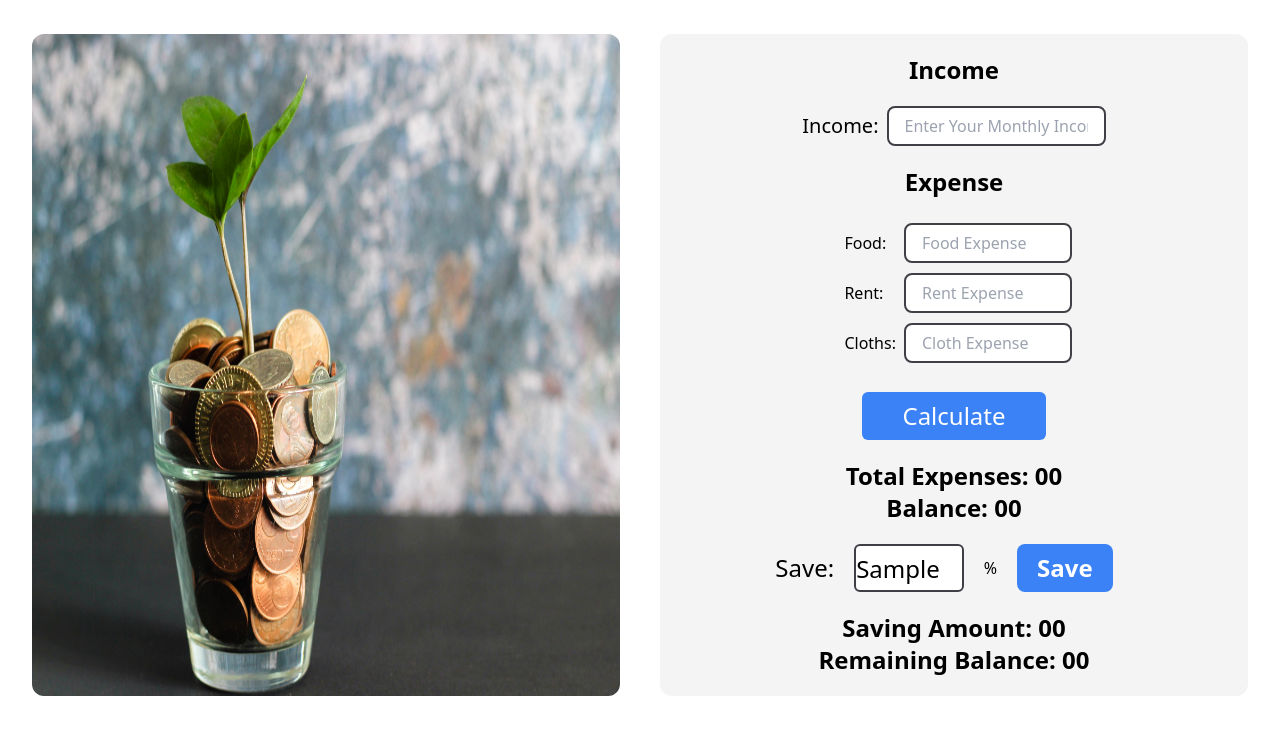
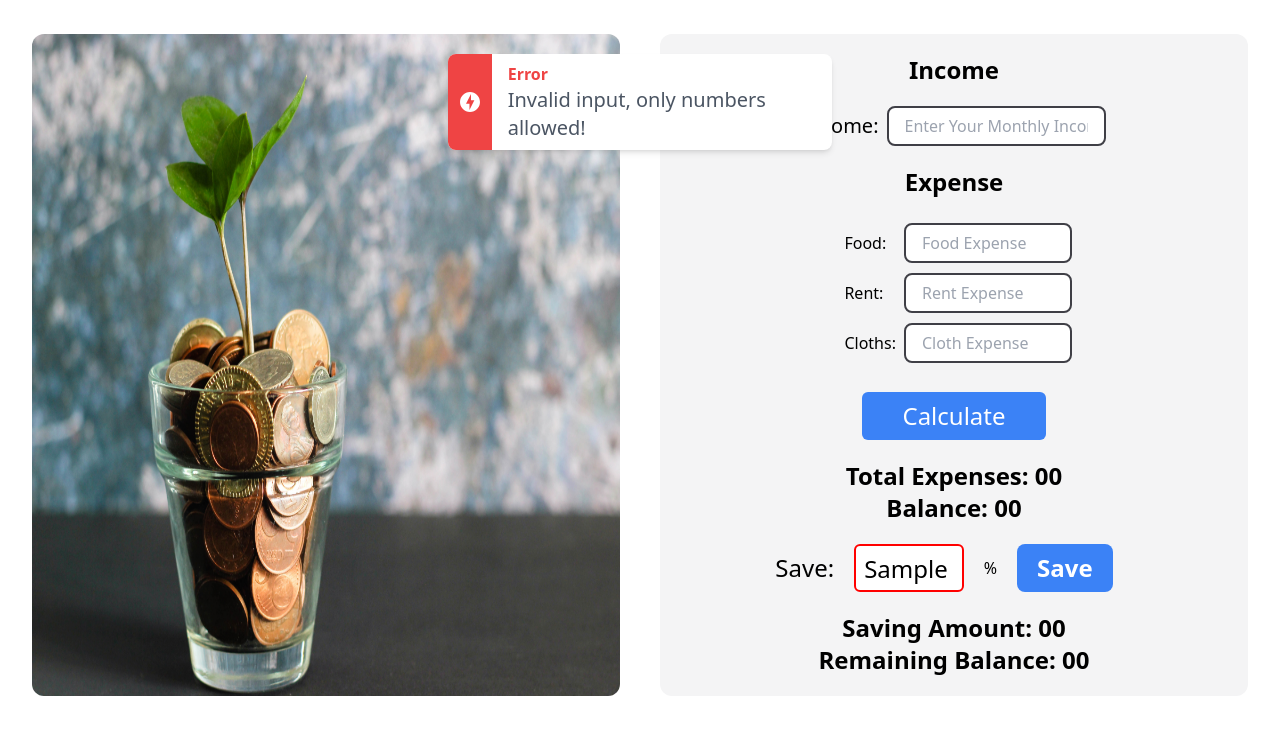
Before and after one commit to jahidhassan2424/expense-calculator, a plain HTML site: page index.html in a window 1280 px wide. Both pictures are taken after typing "Sample" into the empty fields and a click on the button "Save". Shown: the part 118-852 px from the top of the page. Drawn offline with nearby package versions, Linux system fonts and the light colour scheme.

Commit message:
Final Commit

```diff
--- a/index.html
+++ b/index.html
@@ -111,7 +111,7 @@
                             <div class="flex flex-col md:flex-row md:justify-center items-center">
                                 <p class="text-2xl">Save: </p>
                                 <input id="inputExpenseSave"
-                                    class=" border-2 border-zinc-700  mx-5 text-2xl w-2/5 md:w-1/5 rounded-md h-12"
+                                    class=" border-2 border-zinc-700  mx-5 text-2xl w-2/5 md:w-1/5 rounded-md h-12 p-2"
                                     type="text">
                                 <p>%</p>
                                 <button id="buttonSave"
--- a/js/monthly-expense-calculator.js
+++ b/js/monthly-expense-calculator.js
@@ -51,14 +51,20 @@ buttonCalculate.addEventListener('click', function () {
 // Saving Section
 buttonSave.addEventListener('click', function () {
     popupError.style.display = 'none';
-    if (isNaN(parseInt(inputExpenseSave.value)) || parseInt(inputExpenseSave.value) < 0) {
+    if (parseInt(inputExpenseSave.value) < 0) {
+        errorMsg(inputExpenseSave, 'Input must be positive');
+    }
+    else if (isNaN(parseInt(inputExpenseSave.value))) {
         console.log('Invalid Input');
+        errorMsg(inputExpenseSave, 'Invalid input, only numbers allowed!');
     }
+
     else {
         if ((parseInt(inputIncome.value)) * (parseInt(inputExpenseSave.value) / 100) > parseInt(balance.innerText)) {
             // console.log('You cant save more than your remaining balance');
             errorMsg(inputExpenseSave, 'You cant save more than your remaining balance')
         }
+
         else {
             savingAmount.innerText = (parseInt(inputIncome.value)) * (parseInt(inputExpenseSave.value) / 100);
             remainingBalance.innerText = substract(balance, savingAmount);
```
